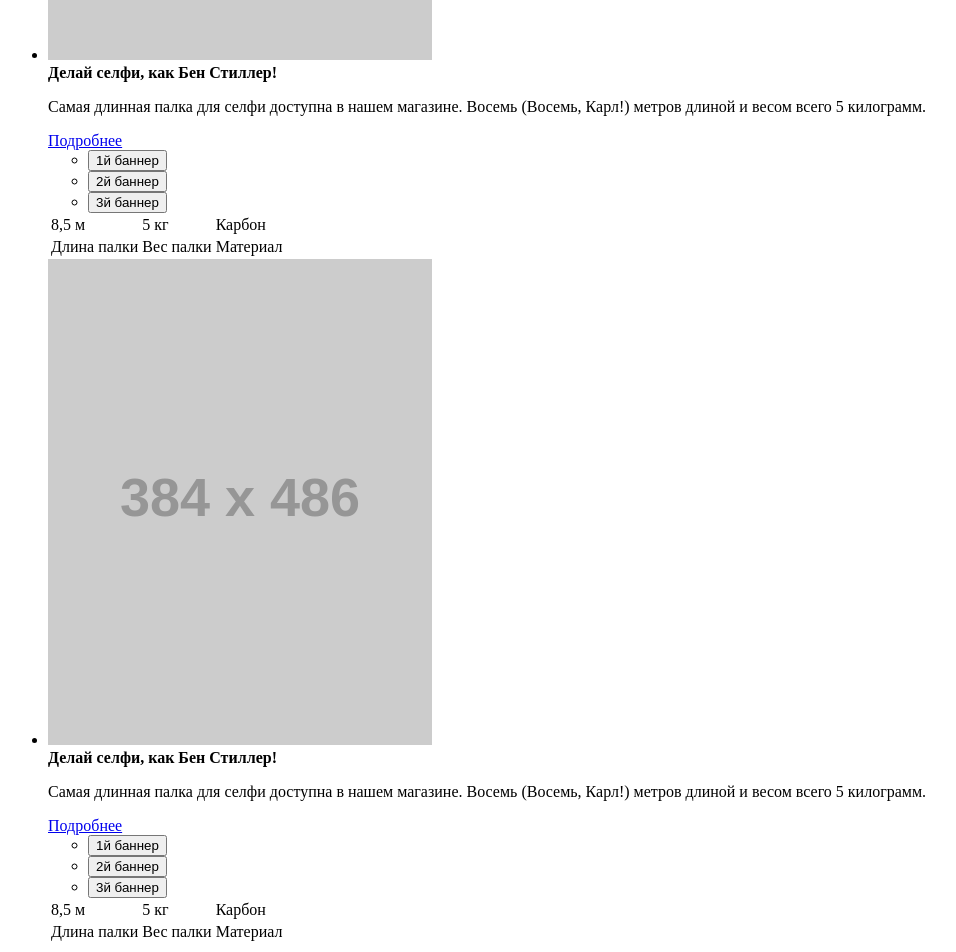
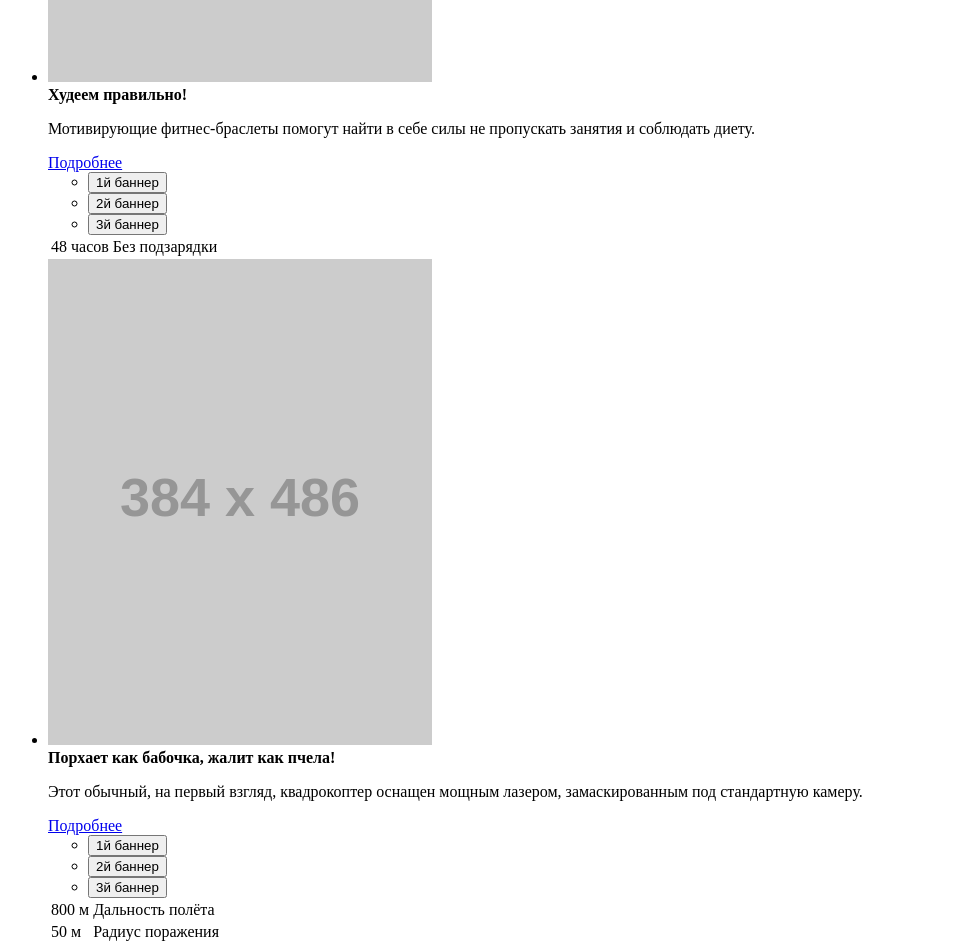
Before and after one commit to vitrusss/1001661-device-28, a plain HTML site: page index.html in a window 1280 px wide. Shown: the part 1480-2432 px from the top of the page, without its empty margins (0-956 px from the left). Drawn offline with Linux system fonts and the light colour scheme; placeholder pictures from the web are drawn by us.

Commit message:
Изменяет разметку блока banner в index.html

```diff
--- a/index.html
+++ b/index.html
@@ -57,8 +57,9 @@
       <h2 class="visually-hidden">Слайдер с баннерами о товарах</h2>
 
       <ul class="banner__list">
-        <li class="banner__item banner__item--current">
-          <img class="banner__img" src="https://via.placeholder.com/384x486" width="384" height="486" alt="Фото самой длинной селфи-палки">
+        <li class="banner__item">
+          <img class="banner__img" src="https://via.placeholder.com/384x486" width="384" height="486"
+            alt="Фото самой длинной селфи-палки">
           <div class="banner__description">
             <b class="banner__slogan">Делай селфи, как Бен Стиллер!</b>
             <p class="banner__text">Самая длинная палка для селфи доступна в нашем магазине. Восемь (Восемь, Карл!) метров длиной и весом всего 5 килограмм.</p>
@@ -79,24 +80,24 @@
             <table class="banner__properties">
               <tr>
                 <td class="banner__value">8,5 м</td>
-                <td class="banner__value">5 кг</td>
-                <td class="banner__value">Карбон</td>
+                <td class="banner__property">Вес палки</td>
               </tr>
               <tr>
+                <td class="banner__value">5 кг</td>
                 <td class="banner__property">Длина палки</td>
-                <td class="banner__property">Вес палки</td>
+              </tr>
+              <tr>
+                <td class="banner__value">Карбон</td>
                 <td class="banner__property">Материал</td>
               </tr>
             </table>
           </div>
         </li>
-
-        <li class="banner__item">
+        <li class="banner__item banner__item--current">
           <img class="banner__img" src="https://via.placeholder.com/384x486" width="384" height="486" alt="Фото самой длинной селфи-палки">
           <div class="banner__description">
-            <b class="banner__slogan">Делай селфи, как Бен Стиллер!</b>
-            <p class="banner__text">Самая длинная палка для селфи доступна в нашем магазине. Восемь (Восемь, Карл!) метров
-              длиной и весом всего 5 килограмм.</p>
+            <b class="banner__slogan">Худеем правильно!</b>
+            <p class="banner__text">Мотивирующие фитнес-браслеты помогут найти в себе силы не пропускать занятия и соблюдать диету.</p>
             <a class="banner__link" href="blank.html">Подробнее</a>
 
             <ul class="banner__button-list">
@@ -113,14 +114,8 @@
 
             <table class="banner__properties">
               <tr>
-                <td class="banner__value">8,5 м</td>
-                <td class="banner__value">5 кг</td>
-                <td class="banner__value">Карбон</td>
-              </tr>
-              <tr>
-                <td class="banner__property">Длина палки</td>
-                <td class="banner__property">Вес палки</td>
-                <td class="banner__property">Материал</td>
+                <td class="banner__value">48 часов</td>
+                <td class="banner__property">Без подзарядки</td>
               </tr>
             </table>
           </div>
@@ -129,14 +124,13 @@
         <li class="banner__item">
           <img class="banner__img" src="https://via.placeholder.com/384x486" width="384" height="486" alt="Фото самой длинной селфи-палки">
           <div class="banner__description">
-            <b class="banner__slogan">Делай селфи, как Бен Стиллер!</b>
-            <p class="banner__text">Самая длинная палка для селфи доступна в нашем магазине. Восемь (Восемь, Карл!) метров
-              длиной и весом всего 5 килограмм.</p>
+            <b class="banner__slogan">Порхает как бабочка, жалит как пчела!</b>
+            <p class="banner__text">Этот обычный, на первый взгляд, квадрокоптер оснащен мощным лазером, замаскированным под стандартную камеру.</p>
             <a class="banner__link" href="blank.html">Подробнее</a>
 
             <ul class="banner__button-list">
               <li class="banner__button-item">
-                <button class="banner__button banner__button--current" type="button">1й баннер</button>
+                <button class="banner__button" type="button">1й баннер</button>
               </li>
               <li class="banner__button-item">
                 <button class="banner__button" type="button">2й баннер</button>
@@ -148,14 +142,12 @@
 
             <table class="banner__properties">
               <tr>
-                <td class="banner__value">8,5 м</td>
-                <td class="banner__value">5 кг</td>
-                <td class="banner__value">Карбон</td>
+                <td class="banner__value">800 м</td>
+                <td class="banner__property">Дальность полёта</td>
               </tr>
               <tr>
-                <td class="banner__property">Длина палки</td>
-                <td class="banner__property">Вес палки</td>
-                <td class="banner__property">Материал</td>
+                <td class="banner__value">50 м</td>
+                <td class="banner__property">Радиус поражения</td>
               </tr>
             </table>
           </div>
```
